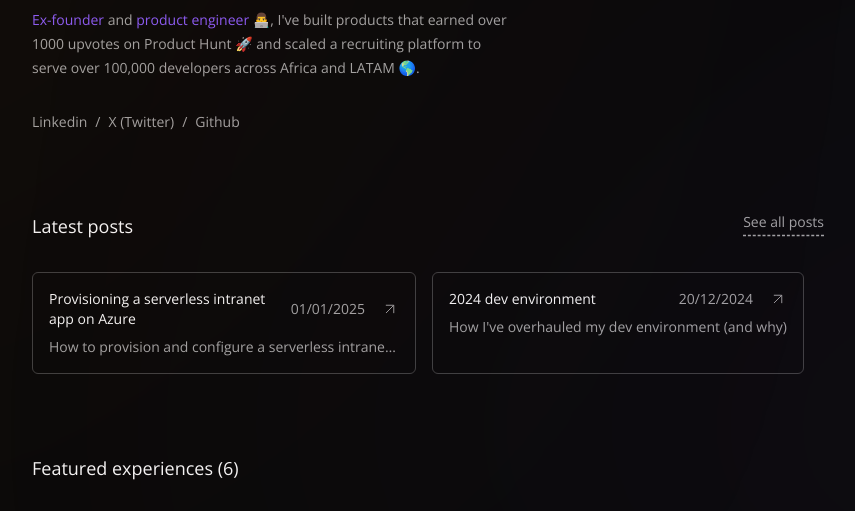
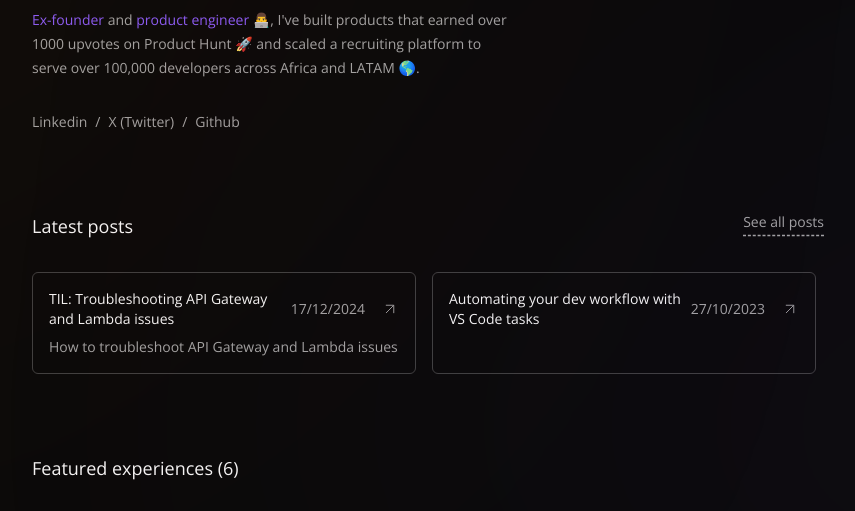
Before and after one commit to zackbraksa/personal-website, an Astro site: page / in a window 1280 px wide. Shown: the part 224-735 px from the top of the page, without its empty margins (212-1067 px from the left). Built offline with nearby package versions, Linux system fonts and the light colour scheme; Astro itself is replaced by a stand-in of ours; some packages are replaced by stand-ins of ours; a web font is replaced by a local one.

Commit message:
Refactor post filtering logic to exclude drafts and unpublished posts in index.astro

```diff
--- a/src/pages/index.astro
+++ b/src/pages/index.astro
@@ -12,9 +12,15 @@ import convertAsteriskToStrongTag from "@/utils/convertAsteriskToStrongTag";
 import presentation from "@/data/presentation";
 import projects from "@/data/projects";
 
-const posts = (await getCollection("posts")).sort(function (first, second) {
-  return second.data.publishedAt.getTime() - first.data.publishedAt.getTime();
-});
+const posts = (await getCollection("posts"))
+  .filter((post) =>
+    post.data.isPublish &&
+    !post.data.isDraft &&
+    post.data.publishedAt <= new Date()
+  )
+  .sort((first, second) =>
+    second.data.publishedAt.getTime() - first.data.publishedAt.getTime()
+  );
 ---
 
 <Layout>
```
